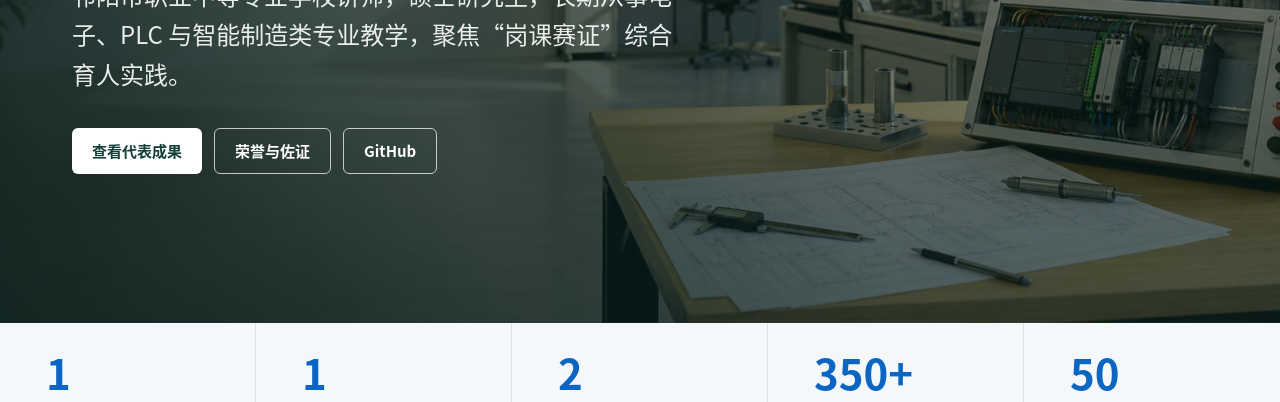
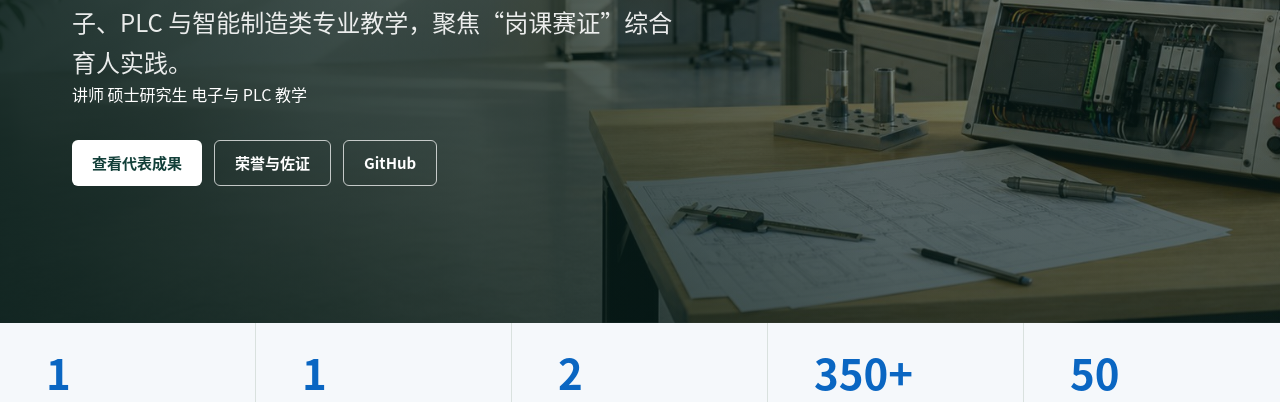
Before and after one commit to beibeiniao/beibeiniao.github.io, a plain HTML site: page index.html in a window 1280 px wide. Shown: the part 381-783 px from the top of the page. Drawn offline with Linux system fonts and the light colour scheme.

Commit message:
Refine visual design system: index.html

```diff
--- a/index.html
+++ b/index.html
@@ -46,6 +46,11 @@
           <p class="hero-subtitle">
             祁阳市职业中等专业学校讲师，硕士研究生，长期从事电子、PLC 与智能制造类专业教学，聚焦“岗课赛证”综合育人实践。
           </p>
+          <div class="hero-meta" aria-label="个人定位">
+            <span>讲师</span>
+            <span>硕士研究生</span>
+            <span>电子与 PLC 教学</span>
+          </div>
           <div class="hero-actions">
             <a class="button primary" href="#work">查看代表成果</a>
             <a class="button secondary" href="#honors">荣誉与佐证</a>
```
